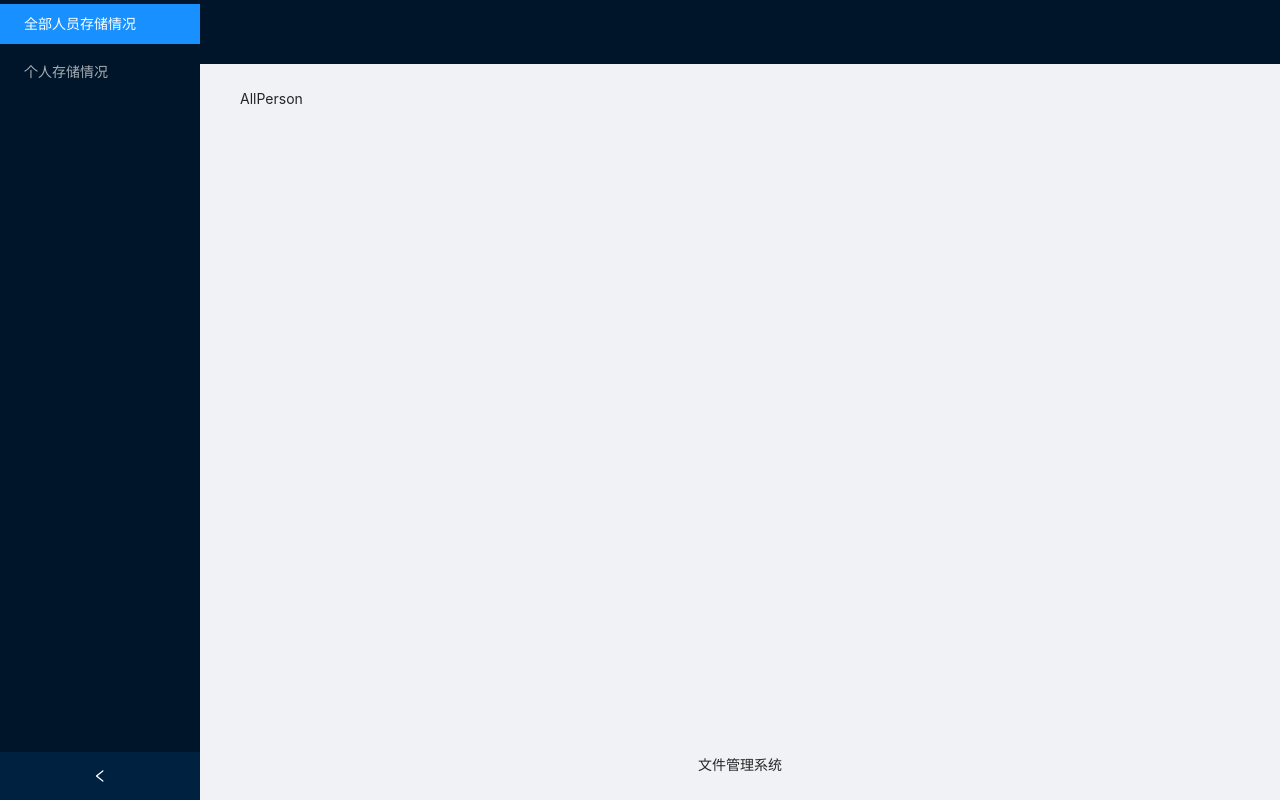
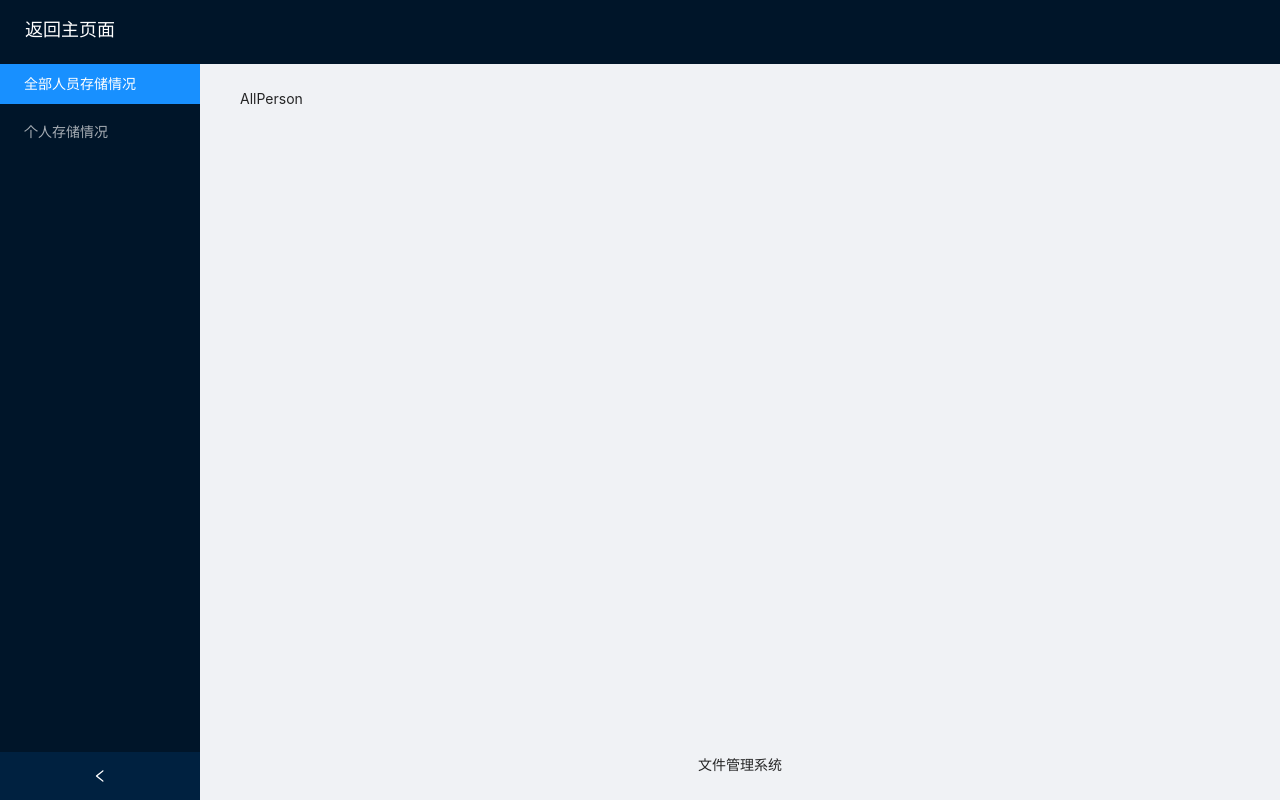
Before and after one commit to wojiaofengzhongzhuifeng/front-upload, a React (Create React App) app: page /console/allPerson in a window 1280 px wide. Built offline with nearby package versions, Linux system fonts and the light colour scheme.

Commit message:
返回主页面

```diff
--- a/src/page/console/Console.jsx
+++ b/src/page/console/Console.jsx
@@ -5,6 +5,7 @@ import {
   Route,
 } from "react-router-dom";
 import { useHistory } from "react-router-dom";
+import './style.css';
 
 
 const { Header, Content, Footer, Sider } = Layout;
@@ -33,11 +34,14 @@ const Console = ({pathName})=>{
   const onSelect = (item)=>{
     setSelectedKeys([...item.selectedKeys])
   }
+  const onClickHome = ()=>{
+    history.push('/');
 
+  }
   return (
     <Layout style={{ minHeight: '100vh' }}>
       <Sider collapsible >
-        <div className={'logo'} />
+        <div className={'logo'} onClick={onClickHome}>返回主页面</div>
         <Menu theme="dark" mode="inline" onSelect={onSelect} selectedKeys={selectedKeys}>
           <Menu.Item key="allPerson" >
             全部人员存储情况
--- a/src/page/console/style.css
+++ b/src/page/console/style.css
@@ -1,4 +1,10 @@
 .logo{
-    width: 100px;
     height: 60px;
+    color: white;
+    text-align: center;
+    line-height: 60px;
+    font-size: 18px;
+    cursor: pointer;
+    padding-left: 20px;
+    margin-left: -80px;
 }
```
